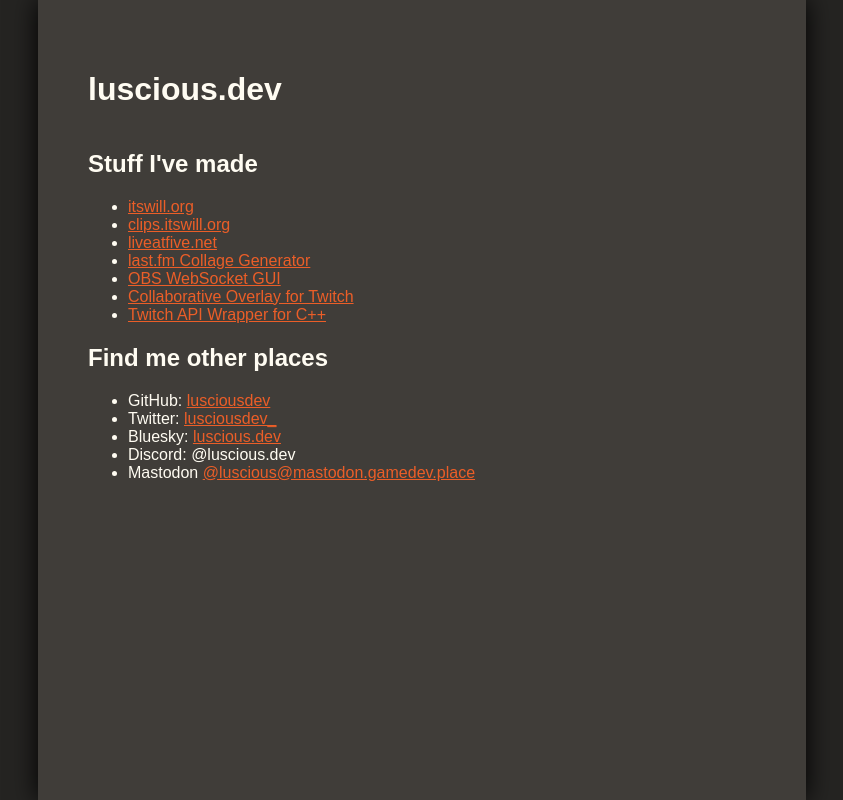
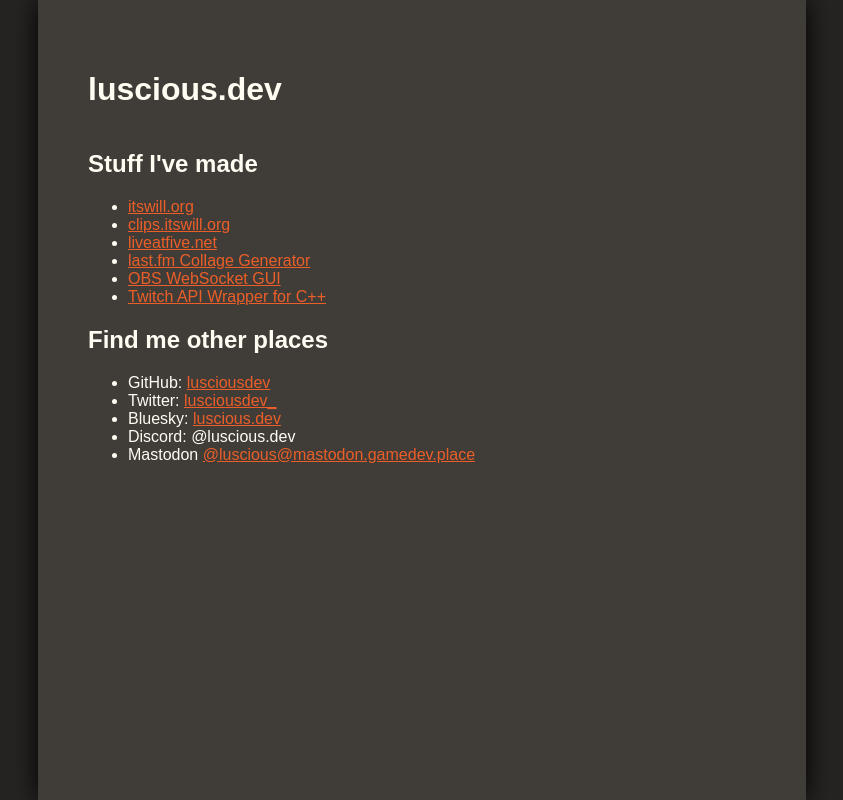
Before and after one commit to lusciousdev/luscious.dev, a Django app: page / in a window 1280 px wide. Shown: the whole page, without its empty margins (218-1061 px from the left). Run offline with Django 4.2, Linux system fonts and the light colour scheme.

Commit message:
remove unused link

```diff
--- a/home/templates/home/index.html
+++ b/home/templates/home/index.html
@@ -23,7 +23,7 @@
           <li><a href="https://liveatfive.net/">liveatfive.net</a></li>
           <li><a href="{% url 'lastfm:index' %}">last.fm Collage Generator</a></li>
           <li><a href="https://github.com/lusciousdev/obswsgui/">OBS WebSocket GUI</a></li>
-          <li><a href="{% url 'overlay:index' %}">Collaborative Overlay for Twitch</a></li>
+          <!--<li><a href="{% url 'overlay:index' %}">Collaborative Overlay for Twitch</a></li>-->
           <li><a href="https://github.com/lusciousdev/ctwitch/">Twitch API Wrapper for C++</a></li>
         </ul>
         <h2 class="section-title">Find me other places</h2>
```
